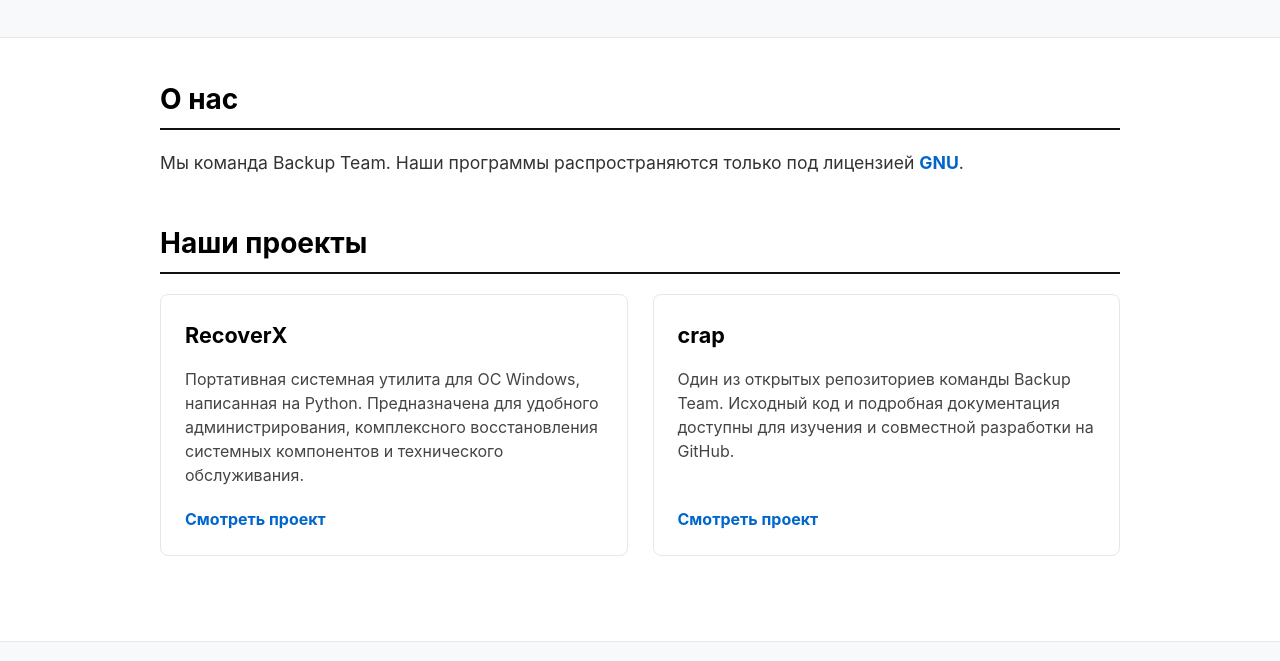
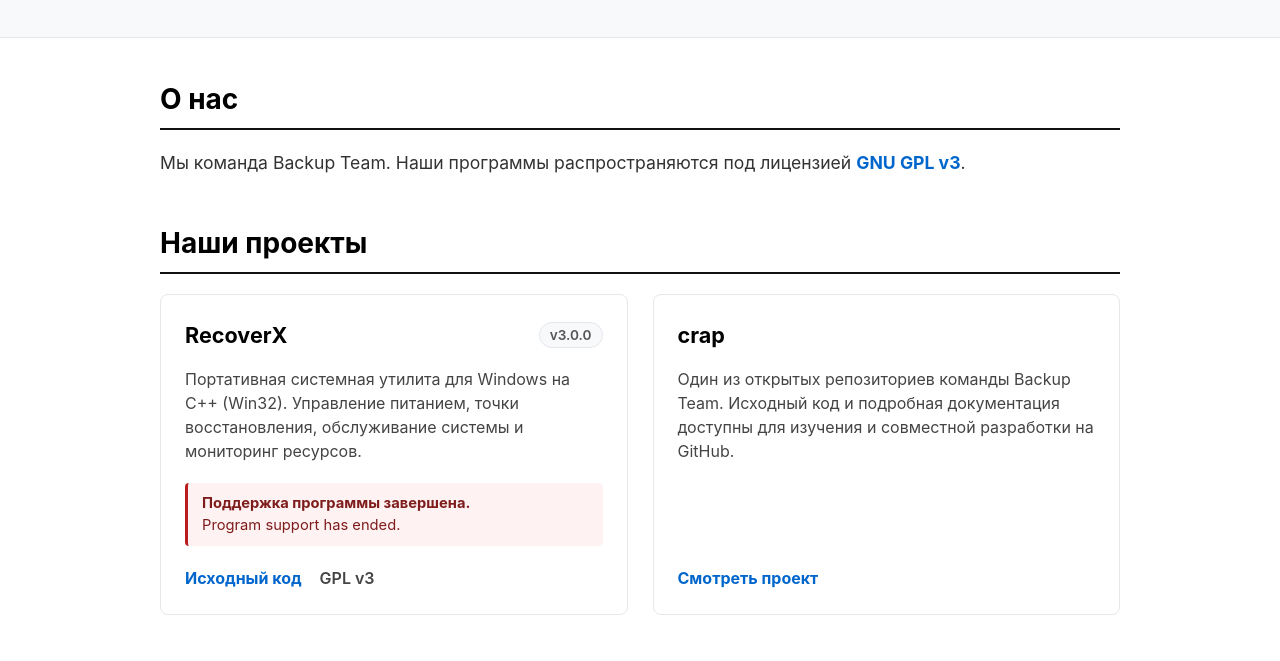
Before and after one commit to matvey14ustinov13-ctrl/backup-team.github.io, a plain HTML site: page index.html in a window 1280 px wide. Shown: the part 139-800 px from the top of the page. Drawn offline with Linux system fonts and the light colour scheme.

Commit message:
Update website content for RecoverX 3.0.0

```diff
--- a/index.html
+++ b/index.html
@@ -3,7 +3,9 @@
 <head>
     <meta charset="UTF-8">
     <meta name="viewport" content="width=device-width, initial-scale=1.0">
-    <title>Backup Team</title>
+    <meta name="description" content="Backup Team — открытые проекты для Windows. RecoverX и другие инструменты под лицензией GNU GPL v3.">
+    <meta name="theme-color" content="#ffffff">
+    <title>Backup Team — открытые проекты</title>
 
     <style>
         /* Строгий минимализм: черный текст на белом фоне */
@@ -17,6 +19,11 @@
             flex-direction: column;
             min-height: 100vh;
             line-height: 1.5;
+        }
+
+        a:focus-visible {
+            outline: 2px solid #0066cc;
+            outline-offset: 3px;
         }
 
         /* Аккуратная шапка */
@@ -103,11 +110,30 @@
             box-shadow: 0 4px 12px rgba(0, 0, 0, 0.05);
         }
 
+        .project-header {
+            display: flex;
+            align-items: center;
+            justify-content: space-between;
+            flex-wrap: wrap;
+            gap: 10px;
+            margin-bottom: 10px;
+        }
+
         .project-card h3 {
-            margin-top: 0;
+            margin: 0;
             font-size: 1.35rem;
-            margin-bottom: 10px;
             color: #000000;
+        }
+
+        .project-version {
+            color: #555555;
+            font-size: 0.85rem;
+            font-weight: 600;
+            border: 1px solid #e5e7eb;
+            border-radius: 999px;
+            padding: 2px 10px;
+            background-color: #f8f9fa;
+            white-space: nowrap;
         }
 
         .project-card p {
@@ -117,12 +143,40 @@
             flex-grow: 1;
         }
 
+        .project-status {
+            border-left: 3px solid #b91c1c;
+            background-color: #fef2f2;
+            color: #7f1d1d;
+            border-radius: 4px;
+            padding: 10px 14px;
+            margin-bottom: 20px;
+            font-size: 0.92rem;
+            line-height: 1.45;
+        }
+
+        .project-status strong {
+            font-weight: 700;
+        }
+
+        .project-links {
+            display: flex;
+            flex-wrap: wrap;
+            align-items: center;
+            gap: 18px;
+        }
+
         .project-link {
             color: #0066cc;
             text-decoration: none;
             font-weight: bold;
         }
 
+        .project-link.secondary {
+            color: #444444;
+            font-weight: 600;
+        }
+
+        .project-link:hover,
         .project-card:hover .project-link {
             text-decoration: underline;
         }
@@ -167,6 +221,21 @@
             height: 20px;
             fill: #ffffff;
         }
+
+        .footer-note {
+            margin: 18px 0 0;
+            color: #666666;
+            font-size: 0.85rem;
+        }
+
+        .footer-note a {
+            color: #0066cc;
+            text-decoration: none;
+        }
+
+        .footer-note a:hover {
+            text-decoration: underline;
+        }
     </style>
 </head>
 <body>
@@ -180,7 +249,7 @@
         <!-- Раздел: О нас -->
         <section class="about-section">
             <h2>О нас</h2>
-            <p>Мы команда Backup Team. Наши программы распространяются только под лицензией <a href="https://gnu.org" target="_blank" class="gnu-link">GNU</a>.</p>
+            <p>Мы команда Backup Team. Наши программы распространяются под лицензией <a href="https://www.gnu.org/licenses/gpl-3.0.html" target="_blank" rel="noopener" class="gnu-link">GNU GPL v3</a>.</p>
         </section>
 
         <!-- Раздел: Наши проекты -->
@@ -188,22 +257,36 @@
             <h2>Наши проекты</h2>
             <div class="projects-grid">
 
-                <!-- Проект 1: Реальный адрес RecoverX -->
+                <!-- Проект: RecoverX -->
                 <article class="project-card">
                     <div>
-                        <h3>RecoverX</h3>
-                        <p>Портативная системная утилита для ОС Windows, написанная на Python. Предназначена для удобного администрирования, комплексного восстановления системных компонентов и технического обслуживания.</p>
+                        <div class="project-header">
+                            <h3>RecoverX</h3>
+                            <span class="project-version">v3.0.0</span>
+                        </div>
+                        <p>Портативная системная утилита для Windows на C++ (Win32). Управление питанием, точки восстановления, обслуживание системы и мониторинг ресурсов.</p>
+                        <div class="project-status">
+                            <strong>Поддержка программы завершена.</strong><br>
+                            Program support has ended.
+                        </div>
                     </div>
-                    <a href="https://github.com/matvey14ustinov13-ctrl/RecoverX" target="_blank" class="project-link">Смотреть проект</a>
+                    <div class="project-links">
+                        <a href="https://github.com/matvey14ustinov13-ctrl/RecoverX" target="_blank" rel="noopener" class="project-link">Исходный код</a>
+                        <a href="https://github.com/matvey14ustinov13-ctrl/RecoverX/blob/main/LICENSE" target="_blank" rel="noopener" class="project-link secondary">GPL v3</a>
+                    </div>
                 </article>
 
-                <!-- Проект 2: Реальный адрес crap -->
+                <!-- Проект: crap -->
                 <article class="project-card">
                     <div>
-                        <h3>crap</h3>
+                        <div class="project-header">
+                            <h3>crap</h3>
+                        </div>
                         <p>Один из открытых репозиториев команды Backup Team. Исходный код и подробная документация доступны для изучения и совместной разработки на GitHub.</p>
                     </div>
-                    <a href="https://github.com/matvey14ustinov13-ctrl/crap" target="_blank" class="project-link">Смотреть проект</a>
+                    <div class="project-links">
+                        <a href="https://github.com/matvey14ustinov13-ctrl/crap" target="_blank" rel="noopener" class="project-link">Смотреть проект</a>
+                    </div>
                 </article>
 
             </div>
@@ -212,12 +295,13 @@
 
     <footer>
         <div class="footer-container">
-            <a href="https://github.com/matvey14ustinov13-ctrl" target="_blank" class="github-link">
-                <svg class="github-icon" viewBox="0 0 24 24" xmlns="http://w3.org">
+            <a href="https://github.com/matvey14ustinov13-ctrl" target="_blank" rel="noopener" class="github-link" aria-label="Backup Team на GitHub">
+                <svg class="github-icon" viewBox="0 0 24 24" xmlns="http://www.w3.org/2000/svg" aria-hidden="true" focusable="false">
                     <path d="M12 .297c-6.63 0-12 5.373-12 12 0 5.303 3.438 9.8 8.205 11.385.6.113.82-.258.82-.577 0-.285-.01-1.04-.015-2.04-3.338.724-4.042-1.61-4.042-1.61C4.422 18.07 3.633 17.7 3.633 17.7c-1.087-.744.084-.729.084-.729 1.205.084 1.838 1.236 1.838 1.236 1.07 1.835 2.809 1.305 3.495.998.108-.776.417-1.305.76-1.605-2.665-.3-5.466-1.332-5.466-5.93 0-1.31.465-2.38 1.235-3.22-.135-.303-.54-1.523.105-3.176 0 0 1.005-.322 3.3 1.23.96-.267 1.98-.399 3-.405 1.02.006 2.04.138 3 .405 2.28-1.552 3.285-1.23 3.285-1.23.645 1.653.24 2.873.12 3.176.765.84 1.23 1.91 1.23 3.22 0 4.61-2.805 5.625-5.475 5.92.42.36.81 1.096.81 2.22 0 1.606-.015 2.896-.015 3.286 0 .315.21.69.825.57C20.565 22.092 24 17.592 24 12.297c0-6.627-5.373-12-12-12"/>
                 </svg>
                 <span>GitHub</span>
             </a>
+            <p class="footer-note">© 2026 Backup Team · <a href="https://www.gnu.org/licenses/gpl-3.0.html" target="_blank" rel="noopener">GNU GPL v3</a></p>
         </div>
     </footer>
 
```
Also changed, not shown: 1 other file.
